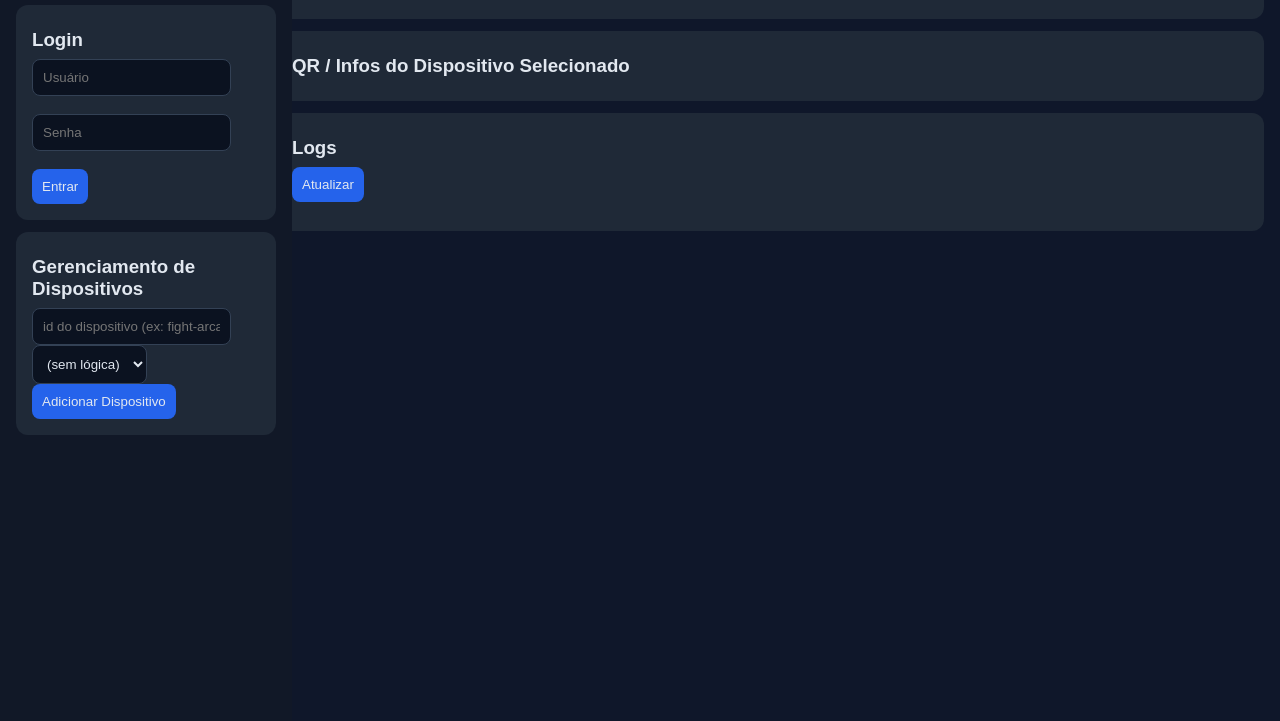
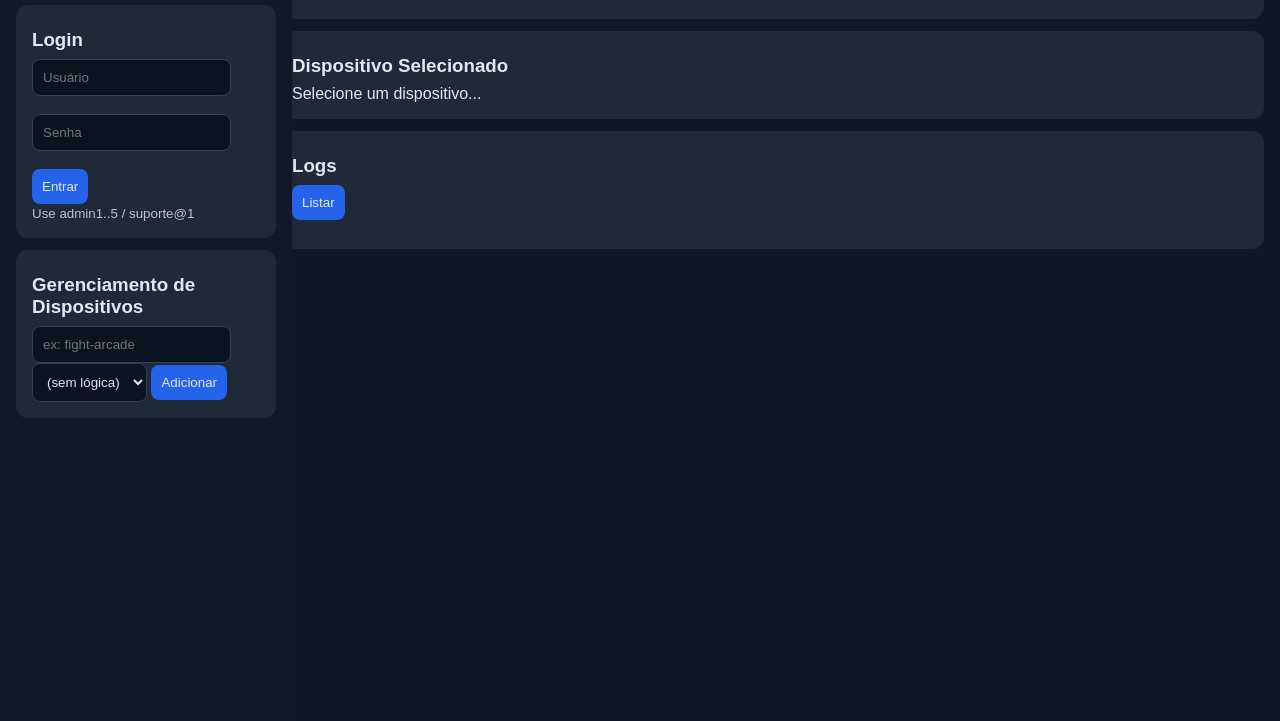
Before and after one commit to deletrics-oss/dashboard-chatbot, a website: page public/index.html in a window 1280 px wide. Shown: the part 79-800 px from the top of the page. Drawn offline with Linux system fonts and the light colour scheme; no server answers.

Commit message:
Update index.html

```diff
--- a/public/index.html
+++ b/public/index.html
@@ -4,38 +4,39 @@
 <head>
 <meta charset="utf-8"/>
 <meta name="viewport" content="width=device-width, initial-scale=1"/>
-<title>ChatBot Host</title>
+<title>Dashboard Chatbot</title>
 <style>
 body{font-family:Arial;background:#0f172a;color:#e2e8f0;margin:0}
-aside{width:260px;position:fixed;left:0;top:0;bottom:0;background:#111827;padding:16px}
+aside{width:260px;position:fixed;left:0;top:0;bottom:0;background:#111827;padding:16px;overflow:auto}
 main{margin-left:260px;padding:16px}
 .card{background:#1f2937;border-radius:12px;padding:16px;margin:12px 0}
 input,button,select{padding:10px;border-radius:8px;border:1px solid #334155;background:#0b1220;color:#e2e8f0}
-button{background:#2563eb;border:none}
+button{background:#2563eb;border:none;cursor:pointer}
 button.danger{background:#ef4444}
 h3{margin:8px 0}
-img{max-width:260px}
+img{max-width:280px}
 .badge{padding:4px 8px;border-radius:8px;background:#0ea5e9}
+small{opacity:.8}
 </style>
 </head>
 <body>
 <aside>
-  <h2>ChatBot Host</h2>
+  <h2>Dashboard</h2>
   <div class="card">
     <h3>Login</h3>
     <input id="user" placeholder="Usuário"><br><br>
     <input id="pass" type="password" placeholder="Senha"><br><br>
     <button onclick="login()">Entrar</button>
-    <div id="loginMsg"></div>
+    <div id="loginMsg"><small>Use admin1..5 / suporte@1</small></div>
   </div>
   <div class="card">
     <h3>Gerenciamento de Dispositivos</h3>
-    <input id="newId" placeholder="id do dispositivo (ex: fight-arcade)">
+    <input id="newId" placeholder="ex: fight-arcade">
     <select id="logicSel">
       <option value="">(sem lógica)</option>
       <option value="fight-arcade">fight-arcade</option>
     </select>
-    <button onclick="addDevice()">Adicionar Dispositivo</button>
+    <button onclick="addDevice()">Adicionar</button>
     <div id="devList"></div>
   </div>
 </aside>
@@ -45,12 +46,12 @@ img{max-width:260px}
     <div id="statusWrap"></div>
   </div>
   <div class="card">
-    <h3>QR / Infos do Dispositivo Selecionado</h3>
-    <div id="devInfo"></div>
+    <h3>Dispositivo Selecionado</h3>
+    <div id="devInfo">Selecione um dispositivo...</div>
   </div>
   <div class="card">
     <h3>Logs</h3>
-    <button onclick="listarLogs()">Atualizar</button>
+    <button onclick="listarLogs()">Listar</button>
     <div id="logs"></div>
     <pre id="logView"></pre>
   </div>
@@ -82,6 +83,7 @@ async function addDevice(){
   const logic = document.getElementById("logicSel").value || null;
   if (!id) return alert("Informe um id");
   await api("/api/devices", { method:"POST", body: JSON.stringify({ id, logic }) });
+  document.getElementById("newId").value="";
   refresh();
 }
 
@@ -93,6 +95,7 @@ async function removeDevice(id, purge){
 }
 
 async function refresh(){
+  try{
     const devs = await api("/api/devices");
     const list = document.getElementById("devList");
     list.innerHTML = "";
@@ -105,6 +108,7 @@ async function refresh(){
     });
     document.getElementById("statusWrap").innerText = devs.map(d=>`${d.id}: ${d.status}`).join(" | ")||"-";
     if (sel) showDev();
+  }catch(e){}
 }
 
 async function showDev(){
@@ -121,7 +125,7 @@ async function listarLogs(){
 }
 async function verLog(p){
   const t = await api("/api/logs/"+p);
-  document.getElementById("logView").innerText = t;
+  document.getElementById("logView").innerText = t || "(vazio)";
 }
 
 setInterval(refresh, 4000);
```
Lines whose indentation alone changed are shown as unchanged.
